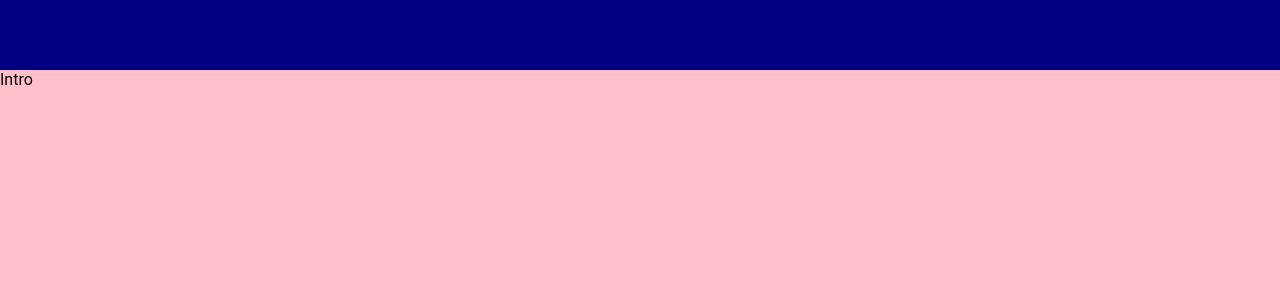
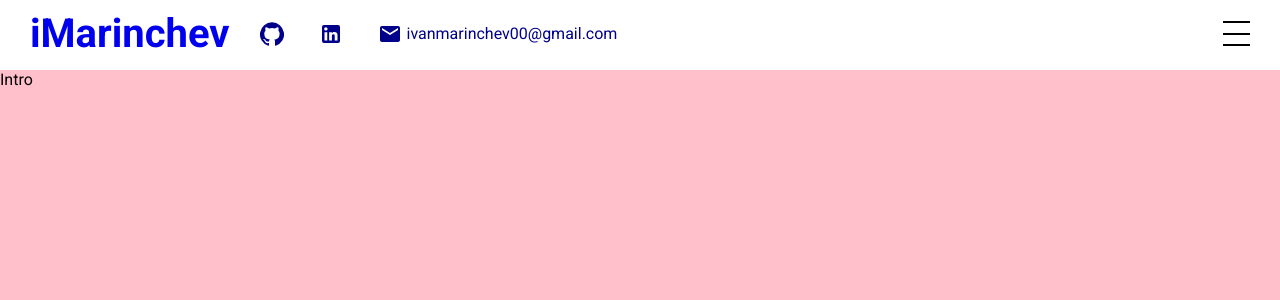
Before and after one commit to ivanmarinchev00/portfolio, a React (Create React App) app in the folder imarinchev/: page / in a window 1280 px wide. Shown: the top 300 px of the page. Built offline with nearby package versions, Linux system fonts and the light colour scheme.

Commit message:
navbar completed and initial sidemenu

```diff
--- a/imarinchev/package.json
+++ b/imarinchev/package.json
@@ -3,6 +3,8 @@
   "version": "0.1.0",
   "private": true,
   "dependencies": {
+    "@material-ui/core": "^4.11.4",
+    "@material-ui/icons": "^4.11.2",
     "@testing-library/jest-dom": "^5.12.0",
     "@testing-library/react": "^11.2.6",
     "@testing-library/user-event": "^12.8.3",
--- a/imarinchev/public/index.html
+++ b/imarinchev/public/index.html
@@ -8,6 +8,7 @@
       name="description"
       content="Web site created using create-react-app"
     />
+    <link href="https://fonts.googleapis.com/css2?family=Roboto:wght@100;200;300;400;500;700;900&display=swap" rel="stylesheet">
     <style>
       *{
         font-family: 'Roboto', sans-serif;
--- a/imarinchev/src/App.css
+++ b/imarinchev/src/App.css
@@ -9,7 +9,7 @@
     position: relative;
     top: 70px;
     scroll-behavior: smooth;
-    scroll-snap-type: y mandatory;
+    scroll-snap-type: y;
     scrollbar-width: none;
 }
 .sections::-webkit-scrollbar {
--- a/imarinchev/src/App.jsx
+++ b/imarinchev/src/App.jsx
@@ -4,11 +4,16 @@ import Portfolio from "./components/portfolio/Portfolio"
 import Works from "./components/works/Works"
 import Contact from "./components/contact/Contact"
 import "./app.css"
+import {useState} from 'react'
+import Menu  from "./components/menu/Menu"
 
 function App() {
+  const [menuOpen, setMenuOpen] = useState(false);
+
   return (
     <div className="app">
-      <Navbar/>
+      <Navbar menuOpen={menuOpen} setMenuOpen={setMenuOpen}/>
+      <Menu menuOpen={menuOpen} setMenuOpen={setMenuOpen}/>
       <div className="sections">
         <Intro/>
         <Portfolio/>
--- a/imarinchev/src/components/contact/Contact.jsx
+++ b/imarinchev/src/components/contact/Contact.jsx
@@ -3,7 +3,7 @@ import "./contact.css"
 
 export default function Contact() {
     return (
-        <div className="contact">
+        <div className="contact" id="contact">
             Contact
         </div>
     )
--- a/imarinchev/src/components/intro/Intro.jsx
+++ b/imarinchev/src/components/intro/Intro.jsx
@@ -2,7 +2,7 @@ import "./intro.css"
 
 export default function Intro() {
     return (
-        <div className="intro">
+        <div className="intro" id="intro">
             Intro
         </div>
     )
--- /dev/null
+++ b/imarinchev/src/components/menu/Menu.jsx
@@ -0,0 +1,25 @@
+import "./menu.css"
+
+export default function Menu({ menuOpen, setMenuOpen }) {
+    return (
+      <div className={"menu "+(menuOpen && "active")}>
+        <ul>
+          <li onClick={()=>setMenuOpen(false)}>
+            <a href="#intro">Home</a>
+          </li>
+          <li onClick={()=>setMenuOpen(false)}>
+            <a href="#portfolio">Portfolio</a>
+          </li>
+          <li onClick={()=>setMenuOpen(false)}>
+            <a href="#works">Works</a>
+          </li>
+          <li onClick={()=>setMenuOpen(false)}>
+            <a href="#testimonials">Testimonials</a>
+          </li>
+          <li onClick={()=>setMenuOpen(false)}>
+            <a href="#contact">Contact</a>
+          </li>
+        </ul>
+      </div>
+    );
+  }
--- /dev/null
+++ b/imarinchev/src/components/menu/menu.css
@@ -0,0 +1,37 @@
+.menu {
+    width: 300px;
+    height: 100vh;
+    background-color: black;
+    position: fixed;
+    top: 0;
+    right: -300px;
+    z-index: 2;
+    display: flex;
+    flex-direction: column;
+    align-items: center;
+    justify-content: center;
+    transition: all 1s ease;
+}
+.menu.active {
+    right: 0;
+}
+.menu ul {
+    margin: 0;
+    padding: 0;
+    list-style: none;
+    font-size: 30px;
+    font-weight: 300;
+    color: white;
+    width: 60%;
+}
+.menu ul li {
+    margin-bottom: 25px;
+}
+.menu ul li a {
+    font-size: inherit;
+    color: inherit;
+    text-decoration: none;
+}
+.menu ul li:hover {
+    font-weight: 500;
+}
--- a/imarinchev/src/components/navbar/Navbar.jsx
+++ b/imarinchev/src/components/navbar/Navbar.jsx
@@ -1,8 +1,34 @@
 import "./navbar.css"
-export default function Navbar() {
+import GitHubIcon from '@material-ui/icons/GitHub';
+import LinkedInIcon from '@material-ui/icons/LinkedIn';
+import MailIcon from '@material-ui/icons/Mail';
+
+
+export default function Navbar({menuOpen, setMenuOpen}) {
     return (
-        <div className="navbar">
-
+        <div className={"navbar " + (menuOpen && "active")}>
+            <div className="wrapper">
+                <div className="left">
+                    <a href="#intro" className="logo">iMarinchev</a>
+                    <div className="itemContainer">
+                        <GitHubIcon className="icon" onClick={() => window.open('https://github.com/ivanmarinchev00')}/>
+                    </div>
+                    <div className="itemContainer">
+                        <LinkedInIcon className="icon" onClick={() => window.open('https://www.linkedin.com/in/ivan-marinchev-b88483194/')}/>
+                    </div>
+                    <div className="itemContainer">
+                        <MailIcon/>
+                        <span>ivanmarinchev00@gmail.com</span>
+                    </div>
+                </div>
+                <div className="right">
+                    <div className="hamburger" onClick={() => setMenuOpen(!menuOpen)}>
+                        <span className="line1"></span>
+                        <span className="line2"></span>
+                        <span className="line3"></span>
+                    </div>
+                </div>
+            </div>
         </div>
     )
 }
--- a/imarinchev/src/components/navbar/navbar.css
+++ b/imarinchev/src/components/navbar/navbar.css
@@ -1,8 +1,75 @@
 .navbar{
     width: 100%;
     height: 70px;
-    background-color: navy;
+    background-color: white;
+    color: darkblue;
     position: fixed;
     top: 0;
     z-index: 2;
+    transition: all 1s ease;
 }
+
+.wrapper{
+    padding: 10px 30px;
+    display: flex;
+    align-items: center;
+    justify-content: space-between;
+}
+
+.logo{
+    font-size: 40px;
+    font-weight: 700;
+    text-decoration: none;
+}
+
+.left{
+    display: flex;
+    align-items: center;
+}
+
+.itemContainer{
+display: flex;
+align-items: center;
+margin-left: 30px;
+}
+
+.icon{
+    font-size: 18px;
+    margin-right: 5px;
+}
+
+span{
+    margin-left: 5px;
+}
+
+.right .hamburger {
+    width: 32px;
+    height: 25px;
+    display: flex;
+    flex-direction: column;
+    justify-content: space-between;
+    cursor: pointer;
+}
+.right .hamburger span {
+    width: 100%;
+    height: 2px;
+    background-color: black;
+    transform-origin: left;
+    transition: all 2s ease;
+}
+
+.active {
+    background-color: black;
+    color: white;
+}
+.active .hamburger span:first-child {
+    background-color: white;
+    transform: rotate(45deg);
+}
+.active .hamburger span:nth-child(2) {
+    opacity: 0;
+}
+.active .hamburger span:last-child {
+    background-color: white;
+    transform: rotate(-45deg);
+}
--- a/imarinchev/src/components/portfolio/Portfolio.jsx
+++ b/imarinchev/src/components/portfolio/Portfolio.jsx
@@ -2,7 +2,7 @@ import "./portfolio.css"
 
 export default function Portfolio() {
     return (
-        <div className="portfolio">
+        <div className="portfolio" id="portfolio">
             Portfolio
         </div>
     )
--- a/imarinchev/src/components/works/Works.jsx
+++ b/imarinchev/src/components/works/Works.jsx
@@ -2,7 +2,7 @@ import "./works.css"
 
 export default function Works() {
     return (
-        <div className="works">
+        <div className="works" id="works">
            Works
         </div>
     )
```
Also changed, not shown: 1 other file (tests, documents, lock files or other folders).
